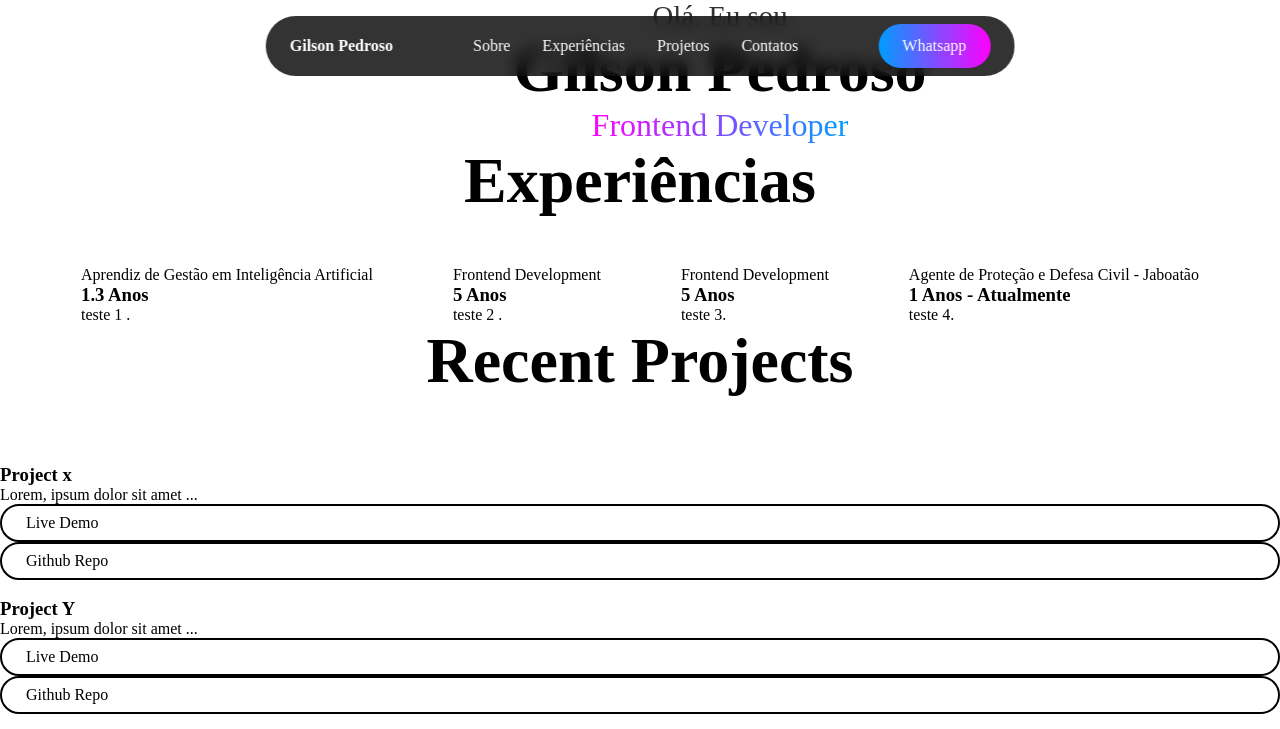
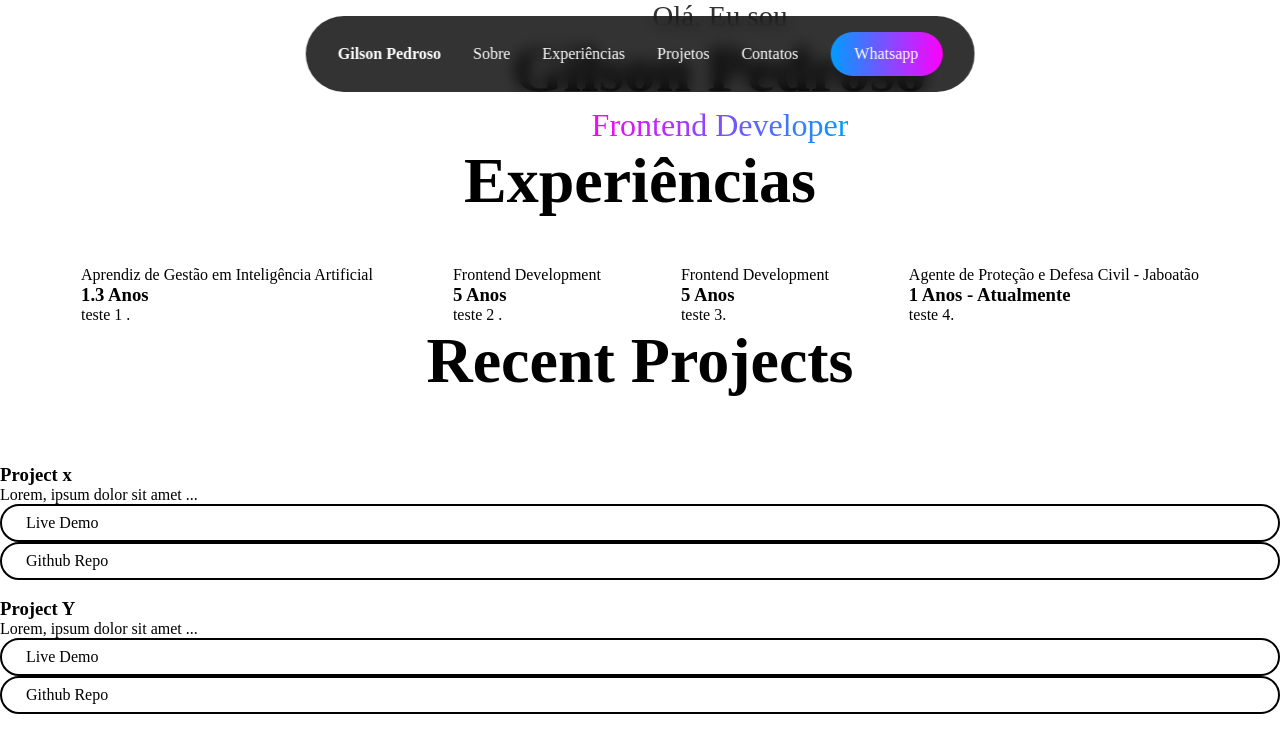
Before and after one commit to gilsonpedroso/gp, a plain HTML site: page index.html in a window 1280 px wide. Shown: the top 729 px of the page. Drawn offline with Linux system fonts and the light colour scheme.

Commit message:
Update style.css

```diff
--- a/style.css
+++ b/style.css
@@ -288,3 +288,20 @@ footer ul li a{
 	font-size: 300;
 	margin-top: 2rem;
 }
+
+/*Secções sobre responsividade para mobile*/
+@media(max-width:1280px){
+	header{
+		padding: 1rem 2rem;
+		gap: 2rem;
+	}
+	.about .about-container{
+
+	}
+}
+@media(max-width:768px){
+
+}
+@media(max-width:600px){
+
+}
```
